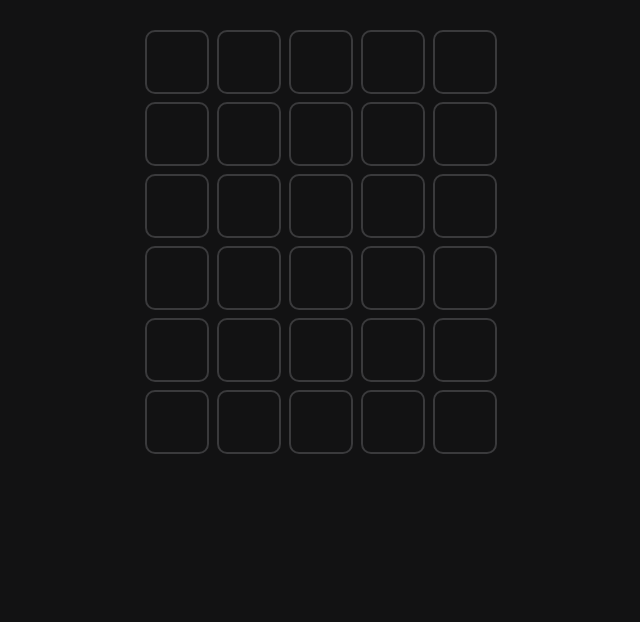
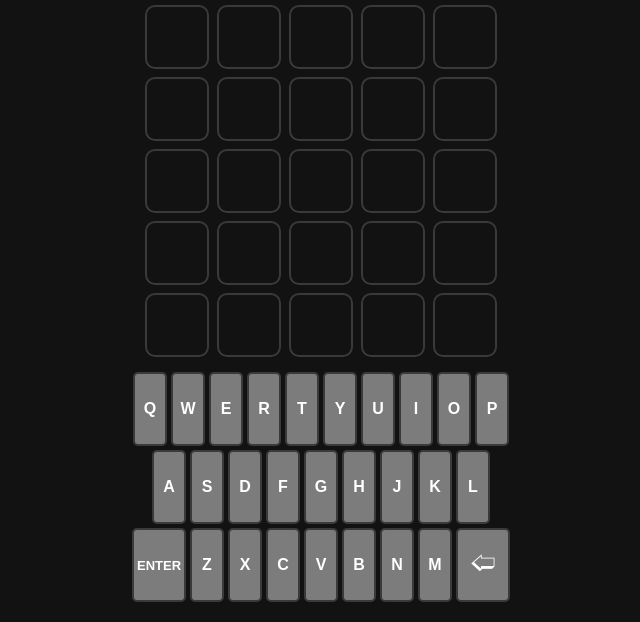
Before and after one commit to justinthecao/cowdle, a plain HTML site: page index.html in a window 1280 px wide. Shown: the part 178-800 px from the top of the page, without its empty margins (319-959 px from the left). Drawn offline with Linux system fonts and the light colour scheme; no server answers.

Commit message:
finished the keyboard

```diff
--- a/index.html
+++ b/index.html
@@ -13,6 +13,7 @@
     </h1>
     <div id = "game"></div>
     <div id = "errors"></div>
+    <div id = "keyboard"></div>
     <!-- <div class="popup">
         <span class="popuptext" id="myPopup">A Simple Popup!</span>
    </div> -->
--- a/text.css
+++ b/text.css
@@ -3,6 +3,8 @@ h1{
     font-family: Verdana, Geneva, Tahoma, sans-serif;
     text-align: center;
     color: green;
+    padding-bottom: 0%;
+    margin-bottom: 10px;
 }
 
 html,
@@ -18,20 +20,95 @@ body{
     --wrong: #b59f3b;
     --right: #538d4e;
 }
+#keyboard{
+    position:static;
+    display: grid;
+    place-items:center;
 
+}
 
 #game {
     position:static;
     display: grid;
     place-items: center;
     width: 100%;
-    height: 600px;
+    height: 450px;
 }
 
 .grid{
     display: grid;
     grid-template-rows: repeat(6, auto);
     grid-template-columns: repeat(5, auto);
+}
+
+.keyboard1{
+    position:relative;
+    display:grid;
+    grid-template-rows: 1;
+    grid-template-columns: repeat(10, auto);
+
+}
+
+.keyboard2{
+    display: grid;
+    grid-template-columns: repeat(9, auto);
+}
+
+.keyboard3{
+
+    display: grid;
+
+    grid-template-columns: repeat(9, auto);
+}
+
+
+.enterkey.keyboard3{
+    width: 50px;
+    height: 70px;
+    border: 2px solid var(--empty);
+    margin:2px;
+    background-color: rgb(125, 124, 124);
+    color: white;
+    text-transform: uppercase;
+    display: grid;
+    grid-template-columns: repeat(1, auto);
+    place-items:center;
+    font-family: Arial, Helvetica, sans-serif;
+    font-size: 13px;
+    font-weight: bold;
+    border-radius: 5px;
+}
+
+.backspace.keyboard3:after{
+    width: 50px;
+    height: 70px;
+    border: 2px solid var(--empty);
+    margin:2px;
+    background-color: rgb(125, 124, 124);
+    color: white;
+    text-transform: uppercase;
+    display: grid;
+    place-items:center;
+    font-family: Arial, Helvetica, sans-serif;
+    font-size: 25px;
+    border-radius: 5px;
+    content: "\01F8A0";
+}
+
+.key{
+    width: 30px;
+    height: 70px;
+    border: 2px solid var(--empty);
+    margin:2px;
+    background-color: rgb(125, 124, 124);
+    font-weight: bold;
+    color: white;
+    text-transform: uppercase;
+    display: grid;
+    place-items:center;
+    font-family: Arial, Helvetica, sans-serif;
+    font-size: 1 rem;
+    border-radius: 5px;
 }
 
 .box{
--- a/wordle.js
+++ b/wordle.js
@@ -19,10 +19,14 @@ const options = {
 };
 getWord()
 
+
+
+
+
 async function getWord(){
-    const wait = await fetch('https://random-words5.p.rapidapi.com/getRandom?wordLength=5', options);
-    const word = await wait.text();
-    state.secret = word;
+    const wait = await fetch('https://random-word-api.herokuapp.com/word?length=5');
+    const word = await wait.json();
+    state.secret = word[0];
 	console.log("this is secret" + state.secret);
 }
 
@@ -40,7 +44,7 @@ function updateGrid(){
 
 
 //takes four arguments container that it will be added, row column of grid, and the letter
-function drawBox(container, row, col, letter=''){
+function drawBox(container, row, col, letter= ''){
     const box = document.createElement('div');
     box.className = 'box';
     box.id = `box${row}${col}`;
@@ -48,6 +52,95 @@ function drawBox(container, row, col, letter=''){
     container.appendChild(box);
     return box;
 }
+
+function drawKey(container, row, col, letter = ''){
+    const box = document.createElement('div');
+    box.className = 'key';
+    box.id = `key${row}${col}`;
+    box.textContent = letter;
+    container.appendChild(box);
+    return box;
+}
+
+function drawEnter(container, row, col){
+    const box = document.createElement('div');
+    box.className = 'enterkey keyboard3';
+    box.id = `key${row}${col}`;
+    box.textContent = "enter";
+    container.appendChild(box);
+    return box;
+}
+
+function drawBackspace(container, row, col){
+    const box = document.createElement('div');
+    box.className = 'backspace keyboard3';
+    box.id = `key${row}${col}`;
+    container.appendChild(box);
+    return box;
+}
+
+function clicked(){
+    console.log(this.id);
+    console.log(this.textContent)
+    const id = this.id;
+    if(id == "key20" || id == "key28" ){
+        if(id == "key20"){
+
+            if (state.currentCol === 5){
+                const word = getCurrentWord();
+                if(word == state.secret){
+                        revealWord(word);
+                        alert('YAY CONGRAGULATIONS JK')
+
+                }
+                else {isWordValid(word)}
+            }
+        }
+        if (id === "key28"){
+            removeLetter();
+        }
+    }
+    else{
+        addLetter(this.textContent);
+    }
+
+
+    updateGrid();
+}
+
+function drawKeyboard(container){
+    const row1 = document.createElement('div');
+    row1.className = 'keyboard1';
+    const firstrow = "qwertyuiop";
+    for (let i = 0; i < 10; i++){
+        drawKey(row1, 0, i, firstrow[i]).onclick = clicked;
+
+    }
+    container.appendChild(row1);
+    const row2 = document.createElement('div');
+    row2.className = 'keyboard2';
+    const secondrow = "asdfghjkl";
+    for (let i = 0; i < 9; i++){
+        drawKey(row2, 1, i, secondrow[i]).onclick = clicked;
+
+    }
+    container.appendChild(row2);
+    const row3 = document.createElement('div');
+    row3.className = 'keyboard3';
+    const thirdrow = "zxcvbnm";
+    drawEnter(row3, 2, 0, 'enter').onclick = clicked;
+
+    for (let i = 0; i < 7; i++){
+        drawKey(row3, 2, i+1, thirdrow[i]).onclick = clicked;
+
+    }
+    drawBackspace(row3, 2,  8).onclick = clicked;
+
+
+    container.appendChild(row3);
+
+}
+
 
 function drawGrid(container){
     const grid = document.createElement('div');
@@ -68,7 +161,12 @@ function registerKeyboardEvents(){
         if(key === 'Enter'){
             if (state.currentCol === 5){
                 const word = getCurrentWord();
-                isWordValid(word)
+                if(word == state.secret){
+                    revealWord(word)
+                    alert('YAY CONGRAGULATIONS JK')
+
+            }
+            else {isWordValid(word)}
             }
         }
         if (key === 'Backspace'){
@@ -128,6 +226,13 @@ async function isWordValid(word){
         errorPopUp(game);
     }
 }
+function updateKeyboard(){
+
+
+
+
+}
+
 
 function revealWord(guess){
     const row = state.currentRow;
@@ -147,16 +252,13 @@ function revealWord(guess){
         }
     }
 
-    const isWinner = state.secret === guess;
     const isGameOver = state.currentRow === 5;
-    if (isWinner){
-        alert('YAY CONGRAGULATIONS JK')
-    }
-    else{
+
+
         if (isGameOver){
         alert('YOU SUCK \n YOU NEED A LIFE \nTHE SECRET WORD WAS \n' + state.secret )
         }
-    }
+
 }
 
 
@@ -182,8 +284,9 @@ function startup() {
     const game = document.getElementById('game');
     drawGrid(game);
     registerKeyboardEvents();
+    const keyboard = document.getElementById('keyboard')
+    drawKeyboard(keyboard);
     console.log(state.secret);
-
 }
 
 //anything you want that happens in the begining
```
